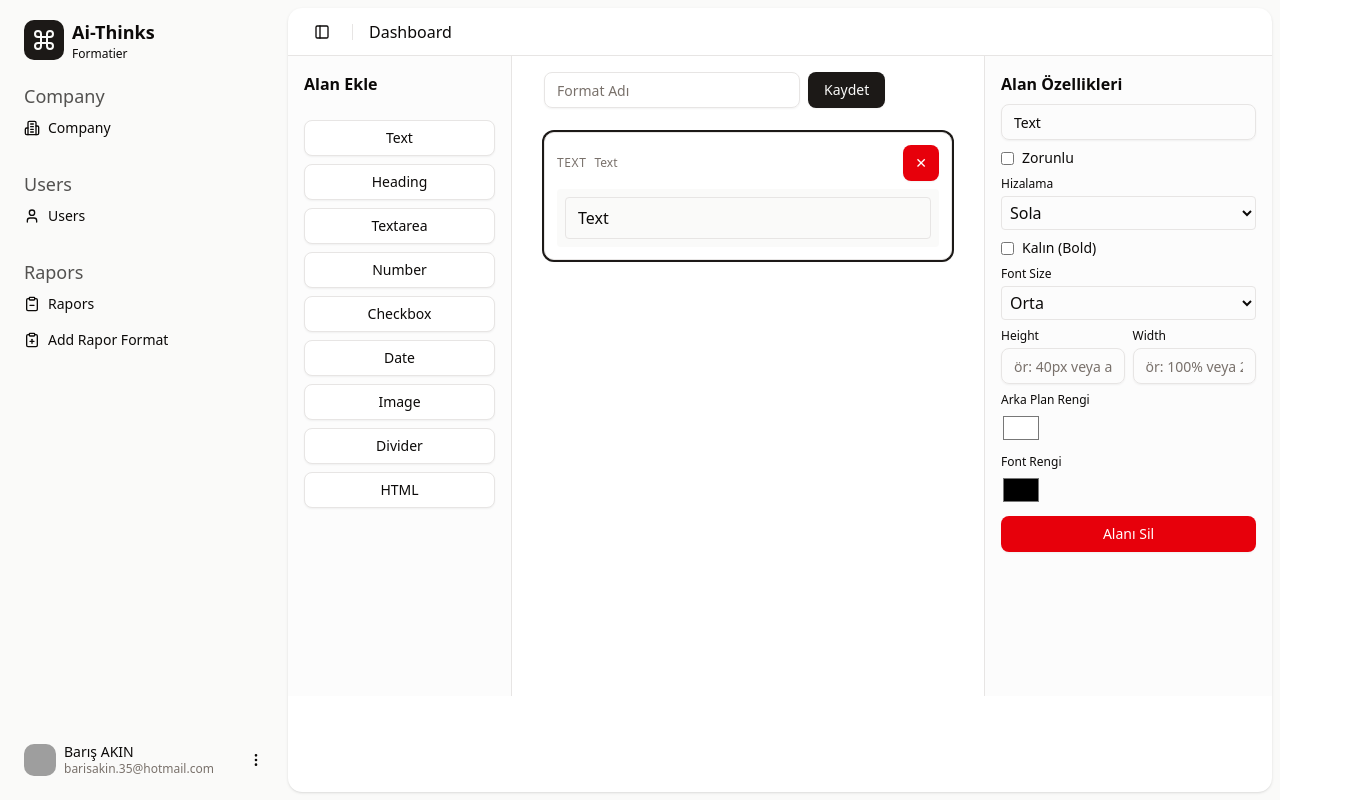
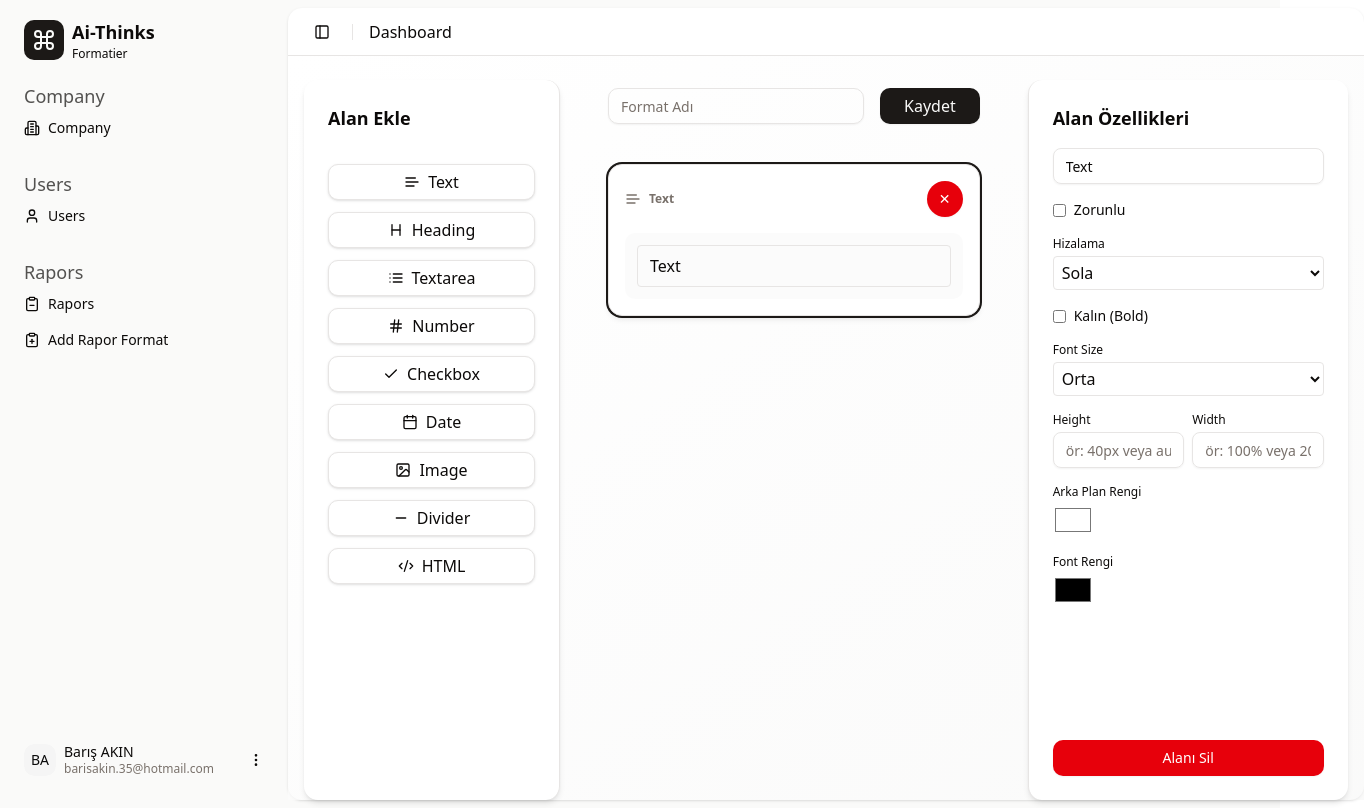
Before and after one commit to barisaakin/nextCreateRaport, a Next.js app: page /reports in a window 1280 px wide. Both pictures are taken after a click on the button "Text". Shown: the whole page, 1364 px wide, since content can reach past the window. Built offline with nearby package versions, Linux system fonts and the light colour scheme; grey boxes are pictures that could not be loaded.

Commit message:
feat: Enhance report format builder with icons and improved UI elements

```diff
--- a/components/report-format-builder.jsx
+++ b/components/report-format-builder.jsx
@@ -3,17 +3,18 @@ import React, { useState } from "react";
 import { arrayMove } from "@dnd-kit/sortable";
 import { Button } from "@/components/ui/button";
 import { Input } from "@/components/ui/input";
+import { Check, Heading, Text, List, Hash, Calendar, Image as IconImage, Minus, Code2 } from "lucide-react";
 
 const FIELD_TYPES = [
-  { type: "text", label: "Text" },
-  { type: "heading", label: "Heading" },
-  { type: "textarea", label: "Textarea" },
-  { type: "number", label: "Number" },
-  { type: "checkbox", label: "Checkbox" },
-  { type: "date", label: "Date" },
-  { type: "image", label: "Image" },
-  { type: "divider", label: "Divider" },
-  { type: "html", label: "HTML" },
+  { type: "text", label: "Text", icon: <Text className="w-4 h-4" /> },
+  { type: "heading", label: "Heading", icon: <Heading className="w-4 h-4" /> },
+  { type: "textarea", label: "Textarea", icon: <List className="w-4 h-4" /> },
+  { type: "number", label: "Number", icon: <Hash className="w-4 h-4" /> },
+  { type: "checkbox", label: "Checkbox", icon: <Check className="w-4 h-4" /> },
+  { type: "date", label: "Date", icon: <Calendar className="w-4 h-4" /> },
+  { type: "image", label: "Image", icon: <IconImage className="w-4 h-4" /> },
+  { type: "divider", label: "Divider", icon: <Minus className="w-4 h-4" /> },
+  { type: "html", label: "HTML", icon: <Code2 className="w-4 h-4" /> },
 ];
 
 function FieldPreview({ field }) {
@@ -97,13 +98,15 @@ export default function ReportFormatBuilder() {
   };
 
   return (
-    <div className="flex h-[80vh] gap-4">
+    <div className="flex h-full  gap-4 bg-gradient-to-br from-white to-muted/50">
       {/* Sol Panel */}
-      <div className="w-56 border-r p-4 flex flex-col gap-4 bg-muted/30">
-        <div className="font-semibold mb-2">Alan Ekle</div>
-        <div className="flex flex-col gap-2">
+      <div className="w-64 min-w-56 border-r p-6 flex flex-col gap-6 bg-white rounded-xl shadow-md mt-6 ml-4 h-[90vh] self-start sticky top-6">
+        <div className="flex items-center gap-2 text-lg font-bold mb-2">
+          <span>Alan Ekle</span>
+        </div>
+        <div className="flex flex-col gap-3">
           {FIELD_TYPES.map(ft => (
-            <Button key={ft.type} variant="outline" onClick={() => {
+            <Button key={ft.type} variant="outline" className="flex items-center gap-2 py-3 text-base rounded-lg shadow-sm hover:bg-primary/10 transition-all" onClick={() => {
               const type = ft.type;
               const newField = {
                 id: Date.now() + Math.random(),
@@ -125,36 +128,36 @@ export default function ReportFormatBuilder() {
               };
               setFields([...fields, newField]);
               setSelected(newField.id);
-            }}>{ft.label}</Button>
+            }}>{ft.icon} {ft.label}</Button>
           ))}
         </div>
       </div>
       {/* Orta Builder */}
-      <div className="flex-1 flex flex-col p-4 gap-2">
-        <div className="flex gap-2 mb-4">
-          <Input placeholder="Format Adı" value={formatName} onChange={e => setFormatName(e.target.value)} className="w-64" />
-          <Button onClick={handleSave} variant="default">Kaydet</Button>
+      <div className="flex-1 flex flex-col p-8 gap-4 items-center overflow-y-auto max-h-[90vh] min-h-[90vh]">
+        <div className="flex gap-4 mb-6 items-center w-full max-w-2xl mx-auto">
+          <Input placeholder="Format Adı" value={formatName} onChange={e => setFormatName(e.target.value)} className="w-64 rounded-lg" />
+          <Button onClick={handleSave} variant="default" className="rounded-lg px-6 py-2 text-base">Kaydet</Button>
         </div>
-        <div className="flex flex-col gap-3">
-          {fields.length === 0 && <div className="text-muted-foreground text-center py-8">Alan ekleyin...</div>}
+        <div className="flex flex-col gap-6 w-full max-w-2xl mx-auto">
+          {fields.length === 0 && <div className="text-muted-foreground text-center py-24 text-xl font-semibold rounded-lg border bg-white/70">Alan ekleyin…</div>}
           {fields.map((field, idx) => (
             <div
               key={field.id}
-              className={`border rounded-lg bg-white shadow-sm flex flex-col gap-2 p-3 relative group ${selected === field.id ? "ring-2 ring-primary" : ""}`}
+              className={`border rounded-xl bg-white shadow-md flex flex-col gap-2 p-4 relative group transition-all hover:shadow-lg ${selected === field.id ? "ring-2 ring-primary" : ""}`}
               onClick={() => setSelected(field.id)}
-              style={{ opacity: selected === field.id ? 1 : 0.95, cursor: 'pointer' }}
+              style={{ opacity: selected === field.id ? 1 : 0.97, cursor: 'pointer' }}
               data-id={field.id}
             >
-              <div className="flex items-center gap-2">
-                <span className="text-xs text-muted-foreground uppercase tracking-wider">{field.type}</span>
-                <span className="text-xs text-muted-foreground">{field.label}</span>
+              <div className="flex items-center gap-2 mb-2">
+                <span className="text-xs text-muted-foreground uppercase tracking-wider">{FIELD_TYPES.find(t => t.type === field.type)?.icon}</span>
+                <span className="text-xs text-muted-foreground font-semibold">{field.label}</span>
                 <div className="ml-auto flex gap-1">
-                  {idx > 0 && <Button size="icon" variant="ghost" onClick={e => {e.stopPropagation(); handleMoveField(idx, idx-1);}}>↑</Button>}
-                  {idx < fields.length-1 && <Button size="icon" variant="ghost" onClick={e => {e.stopPropagation(); handleMoveField(idx, idx+1);}}>↓</Button>}
-                  <Button size="icon" variant="destructive" onClick={e => {e.stopPropagation(); handleDeleteField(field.id);}}>✕</Button>
+                  {idx > 0 && <Button size="icon" variant="ghost" className="rounded-full" onClick={e => {e.stopPropagation(); handleMoveField(idx, idx-1);}}>↑</Button>}
+                  {idx < fields.length-1 && <Button size="icon" variant="ghost" className="rounded-full" onClick={e => {e.stopPropagation(); handleMoveField(idx, idx+1);}}>↓</Button>}
+                  <Button size="icon" variant="destructive" className="rounded-full" onClick={e => {e.stopPropagation(); handleDeleteField(field.id);}}>✕</Button>
                 </div>
               </div>
-              <div className="p-2 bg-muted/50 rounded">
+              <div className="p-3 bg-muted/40 rounded-lg">
                 <FieldPreview field={field} />
               </div>
             </div>
@@ -162,10 +165,10 @@ export default function ReportFormatBuilder() {
         </div>
       </div>
       {/* Sağ Panel */}
-      <div className="w-72 border-l p-4 bg-muted/30 overflow-auto">
-        <div className="font-semibold mb-2">Alan Özellikleri</div>
+      <div className="w-80 min-w-72 border-l p-6 bg-white rounded-xl shadow-md mt-6 mr-4 h-[90vh] self-start sticky top-6 flex flex-col">
+        <div className="text-lg font-bold mb-4">Alan Özellikleri</div>
         {selectedField ? (
-          <div className="flex flex-col gap-2">
+          <div className="flex flex-col gap-4 flex-1">
             {/* Label */}
             {selectedField.type !== "divider" && selectedField.type !== "html" && (
               <Input label="Label" value={selectedField.label} onChange={e => handleFieldChange("label", e.target.value)} />
@@ -271,9 +274,11 @@ export default function ReportFormatBuilder() {
                 <textarea className="w-full border rounded p-2 min-h-[80px]" value={selectedField.html} onChange={e => handleFieldChange("html", e.target.value)} placeholder="<b>Örnek HTML</b>" />
               </div>
             )}
-            <Button variant="destructive" onClick={() => handleDeleteField(selectedField.id)}>Alanı Sil</Button>
+            <div className="mt-auto pt-4">
+              <Button variant="destructive" className="w-full rounded-lg" onClick={() => handleDeleteField(selectedField.id)}>Alanı Sil</Button>
+            </div>
           </div>
-        ) : <div className="text-muted-foreground text-sm">Bir alan seçin...</div>}
+        ) : <div className="text-muted-foreground text-base">Bir alan seçin…</div>}
       </div>
     </div>
   );
```
